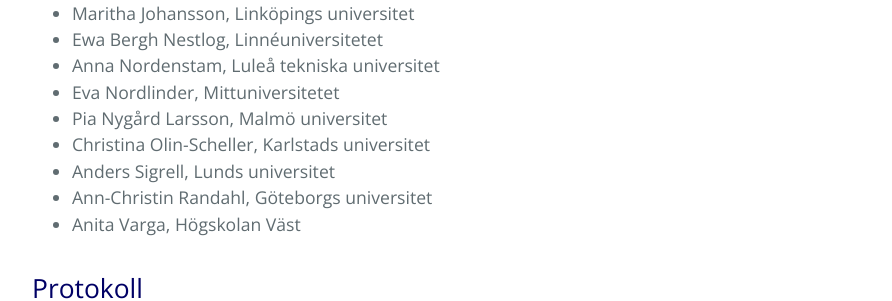
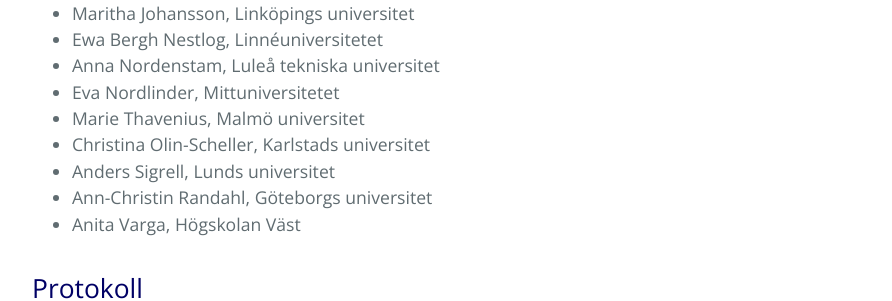
Before and after one commit to smdihemsida/smdihemsida.github.io, a Jekyll site: the page built from nätverket.md, in a window 1280 px wide. Shown: the part 1038-1339 px from the top of the page, without its empty margins (192-1084 px from the left). Built offline with Jekyll 4.4.1, drawn with Linux system fonts in a browser that asks for light colours; our own code applies the rules of GitHub Pages for plain Markdown files.

Commit message:
Update nätverket.md

```diff
--- a/nätverket.md
+++ b/nätverket.md
@@ -20,7 +20,7 @@ I ledningen för nätverket SMDI finns en nätverksstyrelse. Inom nätverksstyre
 * Ewa Bergh Nestlog, Linnéuniversitetet
 * Anna Nordenstam, Luleå tekniska universitet
 * Eva Nordlinder, Mittuniversitetet
-* Pia Nygård Larsson, Malmö universitet
+* Marie Thavenius, Malmö universitet
 * Christina Olin-Scheller, Karlstads universitet
 * Anders Sigrell, Lunds universitet
 * Ann-Christin Randahl, Göteborgs universitet
```
